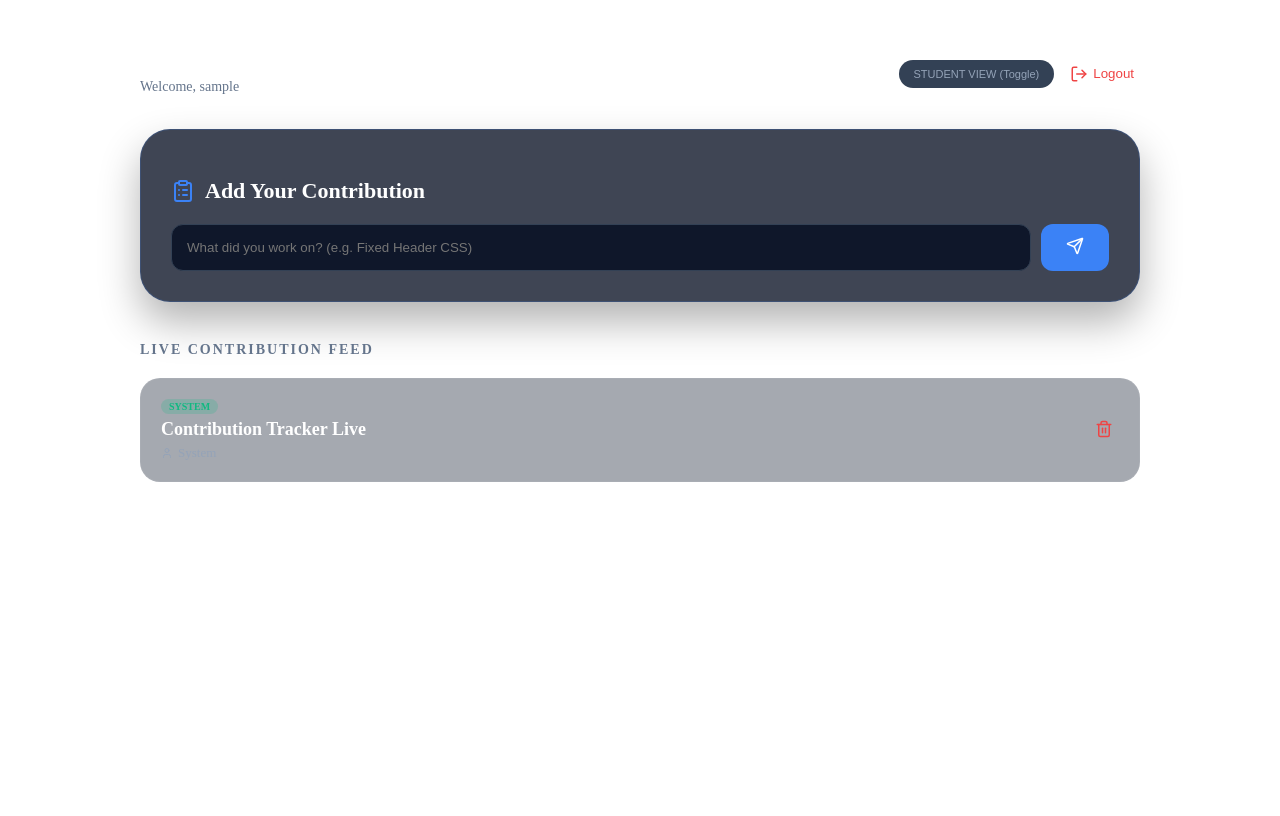
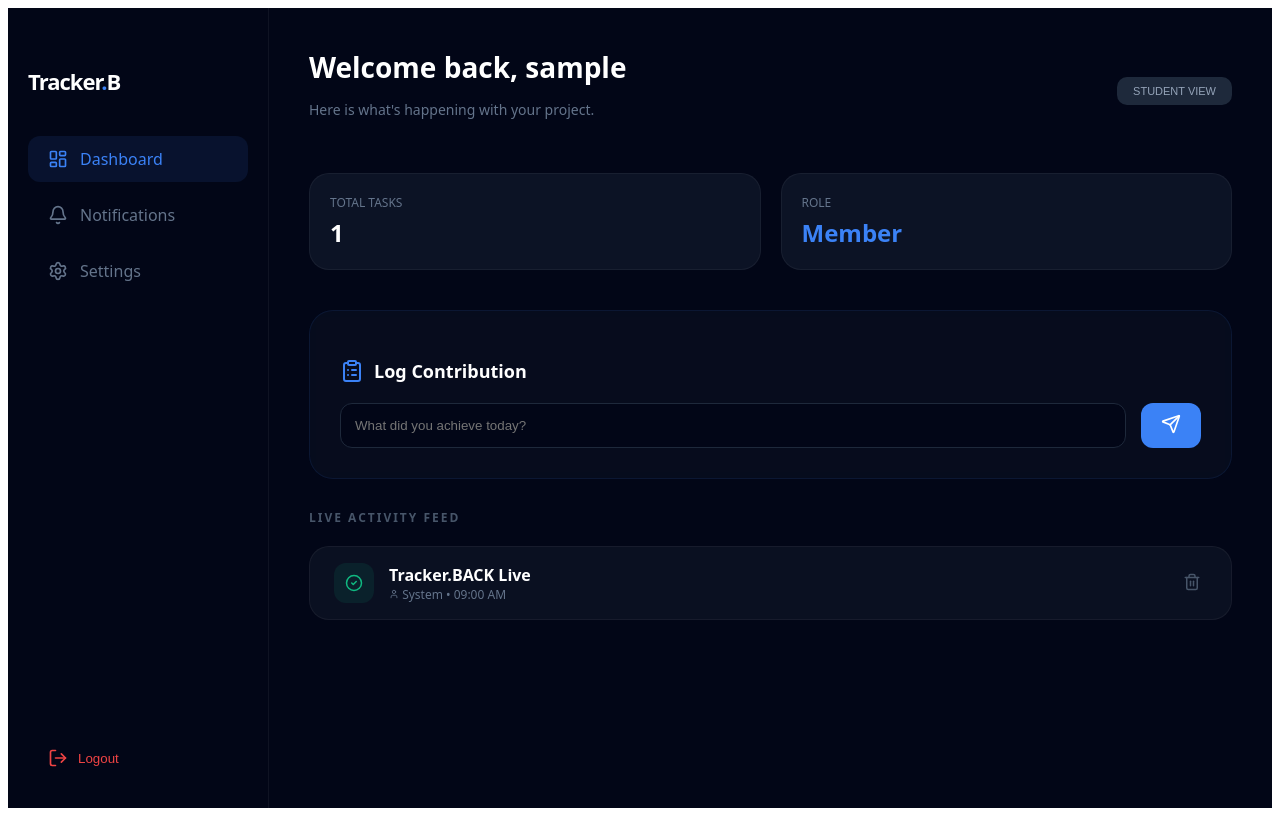
Before and after one commit to singhunique/GradeTrackerApplication, a React (Create React App) app in the folder client/: page /dashboard in a window 1280 px wide. Built offline with nearby package versions, Linux system fonts and the light colour scheme; sample sign-in values are in the browser's storage.

Commit message:
feat: upgrade dashboard to premium glassmorphism design

```diff
--- a/client/src/components/Dashboard.js
+++ b/client/src/components/Dashboard.js
@@ -1,28 +1,30 @@
 import React, { useState } from 'react';
-import { useNavigate } from 'react-router-dom'; // Added for logout
-import { Plus, CheckCircle2, User, ClipboardList, Send, Trash2, LogOut } from 'lucide-react';
+import { useNavigate } from 'react-router-dom';
+import {
+  Plus, User, ClipboardList, Send, Trash2, LogOut,
+  LayoutDashboard, Settings, Bell, CheckCircle2
+} from 'lucide-react';
 import toast from 'react-hot-toast';
 
 const Dashboard = () => {
   const navigate = useNavigate();
 
-  // 1. Get info from localStorage
+  // Auth Data
   const userEmail = localStorage.getItem('userEmail') || 'Guest';
   const userName = localStorage.getItem('userName') || 'Student';
-
-  // 2. State for Admin Toggle (Fixing the crash)
   const adminEmail = 'your-personal-email@gmail.com';
   const [isAdmin, setIsAdmin] = useState(userEmail === adminEmail);
 
+  // State
   const [contributions, setContributions] = useState([
-    { id: 1, studentName: 'System', title: 'Contribution Tracker Live', status: 'Active', type: 'system' }
+    { id: 1, studentName: 'System', title: 'Tracker.BACK Live', status: 'Active', type: 'system', timestamp: '09:00 AM' }
   ]);
   const [inputValue, setInputValue] = useState('');
   const [studentNameInput, setStudentNameInput] = useState('');
 
   const handleLogout = () => {
-    localStorage.clear(); // Clears token, email, and name
-    toast.success('Logged out');
+    localStorage.clear();
+    toast.success('Logged out successfully');
     navigate('/');
   };
 
@@ -46,111 +48,119 @@ const Dashboard = () => {
   };
 
   return (
-    <div style={{ padding: '30px', maxWidth: '1000px', margin: '0 auto', color: 'white' }}>
+    <div style={containerStyle}>
+      {/* --- SIDEBAR --- */}
+      <aside style={sidebarStyle}>
+        <div style={{ padding: '40px 20px' }}>
+          <h1 style={{ color: 'white', fontSize: '22px', fontWeight: '900', letterSpacing: '-1px', marginBottom: '40px' }}>
+            Tracker<span style={{ color: '#3b82f6' }}>.</span>B
+          </h1>
+          <nav style={{ display: 'flex', flexDirection: 'column', gap: '10px' }}>
+            <div style={navItemActive}><LayoutDashboard size={20} /> Dashboard</div>
+            <div style={navItem}><Bell size={20} /> Notifications</div>
+            <div style={navItem}><Settings size={20} /> Settings</div>
+          </nav>
+        </div>
+        <button onClick={handleLogout} style={logoutButtonStyle}>
+          <LogOut size={20} /> Logout
+        </button>
+      </aside>
 
-      {/* --- HEADER & LOGOUT --- */}
-      <div style={{ display: 'flex', justifyContent: 'space-between', alignItems: 'center', marginBottom: '20px' }}>
+      {/* --- MAIN CONTENT --- */}
+      <main style={mainContentStyle}>
+        {/* Header */}
+        <header style={headerStyle}>
           <div>
-          <h1 style={{ fontSize: '24px', margin: 0 }}>Project Hub</h1>
-          <p style={{ color: '#64748b', fontSize: '14px' }}>Welcome, {userName}</p>
+            <h2 style={{ fontSize: '28px', fontWeight: '800', margin: 0 }}>Welcome back, {userName}</h2>
+            <p style={{ color: '#64748b', fontSize: '14px' }}>Here is what's happening with your project.</p>
           </div>
-        <div style={{ display: 'flex', gap: '10px', alignItems: 'center' }}>
-          <button
-            onClick={() => setIsAdmin(!isAdmin)}
-            style={{ background: '#334155', color: '#94a3b8', border: 'none', padding: '8px 15px', borderRadius: '20px', cursor: 'pointer', fontSize: '11px' }}>
-            {isAdmin ? 'ADMIN VIEW' : 'STUDENT VIEW'} (Toggle)
+          <button onClick={() => setIsAdmin(!isAdmin)} style={toggleButtonStyle}>
+            {isAdmin ? 'ADMIN VIEW' : 'STUDENT VIEW'}
           </button>
-          <button
-            onClick={handleLogout}
-            style={{ background: 'none', border: 'none', color: '#ef4444', cursor: 'pointer', display: 'flex', alignItems: 'center', gap: '5px' }}>
-            <LogOut size={18} /> Logout
-          </button>
+        </header>
+
+        {/* Stats Section */}
+        <div style={statsGrid}>
+          <div style={statCard}>
+            <p style={statLabel}>Total Tasks</p>
+            <h3 style={statValue}>{contributions.length}</h3>
+          </div>
+          <div style={statCard}>
+            <p style={statLabel}>Role</p>
+            <h3 style={{ ...statValue, color: '#3b82f6' }}>{isAdmin ? 'Admin' : 'Member'}</h3>
           </div>
         </div>
 
-      {/* --- INPUT SECTION --- */}
-      <div style={{
-        background: 'rgba(15, 23, 42, 0.8)',
-        padding: '30px',
-        borderRadius: '30px',
-        border: '1px solid rgba(59, 130, 246, 0.2)',
-        boxShadow: '0 20px 40px rgba(0,0,0,0.3)',
-        marginBottom: '40px'
-      }}>
-        <h2 style={{ fontSize: '22px', marginBottom: '20px', display: 'flex', alignItems: 'center', gap: '10px' }}>
-          <ClipboardList color="#3b82f6" />
-          {isAdmin ? "Assign Project Task" : "Add Your Contribution"}
-        </h2>
-
-        <form onSubmit={handleSubmit} style={{ display: 'flex', flexDirection: 'column', gap: '15px' }}>
+        {/* Action Card (Input) */}
+        <section style={glassCard}>
+          <h3 style={{ display: 'flex', alignItems: 'center', gap: '10px', fontSize: '18px', marginBottom: '20px' }}>
+            <ClipboardList color="#3b82f6" /> {isAdmin ? "Assign New Task" : "Log Contribution"}
+          </h3>
+          <form onSubmit={handleSubmit} style={{ display: 'flex', flexWrap: 'wrap', gap: '15px' }}>
             {isAdmin && (
               <input
                 value={studentNameInput}
                 onChange={(e) => setStudentNameInput(e.target.value)}
-              placeholder="Enter Student Name (e.g. Sarah Smith)"
-              style={{ padding: '15px', borderRadius: '12px', background: '#0f172a', border: '1px solid #334155', color: 'white' }}
+                placeholder="Student Name"
+                style={inputStyle}
               />
             )}
-          <div style={{ display: 'flex', gap: '10px' }}>
             <input
               value={inputValue}
               onChange={(e) => setInputValue(e.target.value)}
-              placeholder={isAdmin ? "Task Title (e.g. Final Presentation Slides)" : "What did you work on? (e.g. Fixed Header CSS)"}
-              style={{ flex: 1, padding: '15px', borderRadius: '12px', background: '#0f172a', border: '1px solid #334155', color: 'white' }}
+              placeholder={isAdmin ? "Task details..." : "What did you achieve today?"}
+              style={{ ...inputStyle, flex: 2 }}
             />
-            <button type="submit" style={{ background: '#3b82f6', color: 'white', border: 'none', padding: '0 25px', borderRadius: '12px', fontWeight: 'bold', cursor: 'pointer' }}>
-              <Send size={18} />
-            </button>
-          </div>
+            <button type="submit" style={sendButtonStyle}><Send size={20} /></button>
           </form>
-      </div>
+        </section>
 
-      {/* --- FEED SECTION --- */}
-      <h3 style={{ fontSize: '14px', color: '#64748b', textTransform: 'uppercase', letterSpacing: '2px', marginBottom: '20px' }}>
-        Live Contribution Feed
-      </h3>
-
+        {/* Feed Section */}
+        <h3 style={sectionTitle}>Live Activity Feed</h3>
         <div style={{ display: 'flex', flexDirection: 'column', gap: '15px' }}>
           {contributions.map((item) => (
-          <div key={item.id} style={{
-            background: 'rgba(30, 41, 59, 0.4)',
-            padding: '20px',
-            borderRadius: '20px',
-            border: '1px solid rgba(255,255,255,0.05)',
-            display: 'flex',
-            justifyContent: 'space-between',
-            alignItems: 'center'
-          }}>
+            <div key={item.id} style={itemCard}>
+              <div style={{ display: 'flex', gap: '15px', alignItems: 'center' }}>
+                <div style={itemIcon(item.type)}>
+                  {item.type === 'assigned' ? <Plus size={18} /> : <CheckCircle2 size={18} />}
+                </div>
                 <div>
-              <div style={{ display: 'flex', alignItems: 'center', gap: '10px', marginBottom: '5px' }}>
-                <span style={{
-                  fontSize: '10px',
-                  padding: '2px 8px',
-                  borderRadius: '10px',
-                  background: item.type === 'assigned' ? 'rgba(59, 130, 246, 0.2)' : 'rgba(16, 185, 129, 0.2)',
-                  color: item.type === 'assigned' ? '#3b82f6' : '#10b981',
-                  fontWeight: 'bold'
-                }}>
-                  {item.type === 'assigned' ? 'ADMIN ASSIGNED' : item.type === 'system' ? 'SYSTEM' : 'STUDENT ADDED'}
-                </span>
-              </div>
-              <h4 style={{ margin: '0 0 5px 0', fontSize: '18px' }}>{item.title}</h4>
-              <div style={{ fontSize: '13px', color: '#94a3b8', display: 'flex', alignItems: 'center', gap: '5px' }}>
-                <User size={12} /> {item.studentName}
+                  <h4 style={{ margin: 0, fontSize: '16px' }}>{item.title}</h4>
+                  <p style={{ margin: 0, fontSize: '12px', color: '#64748b' }}>
+                    <User size={10} style={{ display: 'inline' }} /> {item.studentName} • {item.timestamp}
+                  </p>
                 </div>
               </div>
-
-            {/* Only Admin or the System should probably delete, but here is your trash icon */}
-            <button
-              onClick={() => setContributions(contributions.filter(c => c.id !== item.id))}
-              style={{ background: 'none', border: 'none', color: '#ef4444', cursor: 'pointer' }}>
+              <button onClick={() => setContributions(contributions.filter(c => c.id !== item.id))} style={deleteButtonStyle}>
                 <Trash2 size={18} />
               </button>
             </div>
           ))}
         </div>
+      </main>
     </div>
   );
 };
 
+// --- STYLES ---
+const containerStyle = { display: 'flex', backgroundColor: '#020617', minHeight: '100vh', color: 'white', fontFamily: 'system-ui, sans-serif' };
+const sidebarStyle = { width: '260px', borderRight: '1px solid rgba(255,255,255,0.05)', display: 'flex', flexDirection: 'column', justifyContent: 'space-between', background: '#020617' };
+const mainContentStyle = { flex: 1, padding: '40px', overflowY: 'auto' };
+const headerStyle = { display: 'flex', justifyContent: 'space-between', alignItems: 'center', marginBottom: '40px' };
+const statsGrid = { display: 'grid', gridTemplateColumns: 'repeat(auto-fit, minmax(200px, 1fr))', gap: '20px', marginBottom: '40px' };
+const glassCard = { background: 'rgba(15, 23, 42, 0.4)', backdropFilter: 'blur(10px)', border: '1px solid rgba(59, 130, 246, 0.1)', padding: '30px', borderRadius: '24px', marginBottom: '30px' };
+const itemCard = { background: 'rgba(30, 41, 59, 0.3)', padding: '16px 24px', borderRadius: '20px', border: '1px solid rgba(255,255,255,0.05)', display: 'flex', justifyContent: 'space-between', alignItems: 'center' };
+const inputStyle = { background: '#020617', border: '1px solid #1e293b', padding: '14px', borderRadius: '12px', color: 'white', outline: 'none' };
+const sendButtonStyle = { background: '#3b82f6', color: 'white', border: 'none', padding: '0 20px', borderRadius: '12px', cursor: 'pointer' };
+const navItem = { display: 'flex', alignItems: 'center', gap: '12px', padding: '12px 20px', color: '#64748b', cursor: 'pointer' };
+const navItemActive = { ...navItem, color: '#3b82f6', background: 'rgba(59, 130, 246, 0.1)', borderRadius: '12px' };
+const statCard = { background: 'rgba(15, 23, 42, 0.8)', padding: '20px', borderRadius: '20px', border: '1px solid rgba(255,255,255,0.05)' };
+const statLabel = { color: '#64748b', margin: 0, fontSize: '12px', textTransform: 'uppercase' };
+const statValue = { margin: '5px 0 0 0', fontSize: '24px', fontWeight: '800' };
+const toggleButtonStyle = { background: '#1e293b', border: 'none', color: '#94a3b8', padding: '8px 16px', borderRadius: '10px', fontSize: '11px', cursor: 'pointer' };
+const logoutButtonStyle = { margin: '20px', display: 'flex', alignItems: 'center', gap: '10px', color: '#ef4444', background: 'none', border: 'none', cursor: 'pointer', padding: '20px' };
+const sectionTitle = { fontSize: '12px', color: '#475569', textTransform: 'uppercase', letterSpacing: '2px', marginBottom: '20px' };
+const deleteButtonStyle = { background: 'none', border: 'none', color: '#475569', cursor: 'pointer' };
+const itemIcon = (type) => ({ width: '40px', height: '40px', borderRadius: '12px', background: type === 'assigned' ? 'rgba(59, 130, 246, 0.1)' : 'rgba(16, 185, 129, 0.1)', color: type === 'assigned' ? '#3b82f6' : '#10b981', display: 'flex', alignItems: 'center', justifyContent: 'center' });
+
 export default Dashboard;
```
Lines whose indentation alone changed are shown as unchanged.
